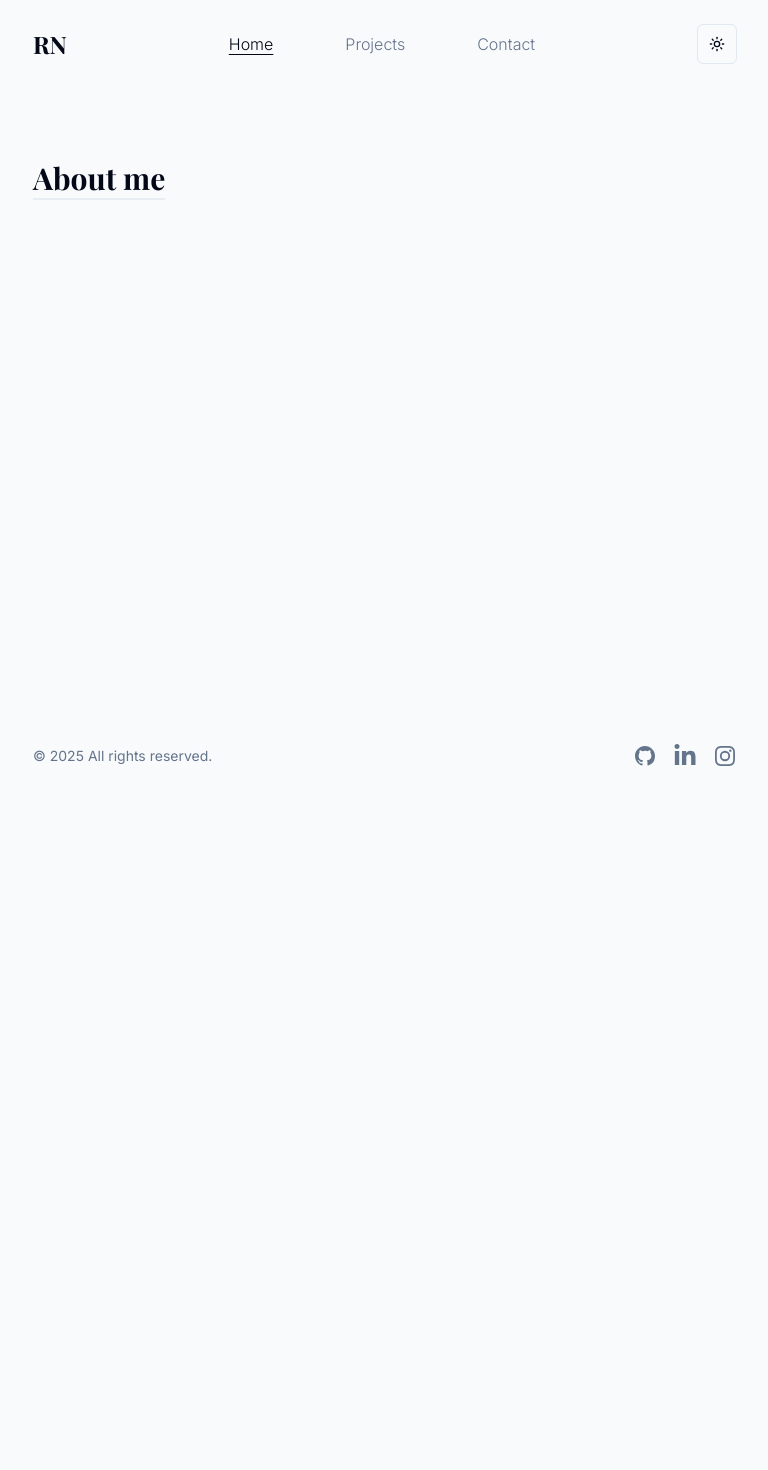
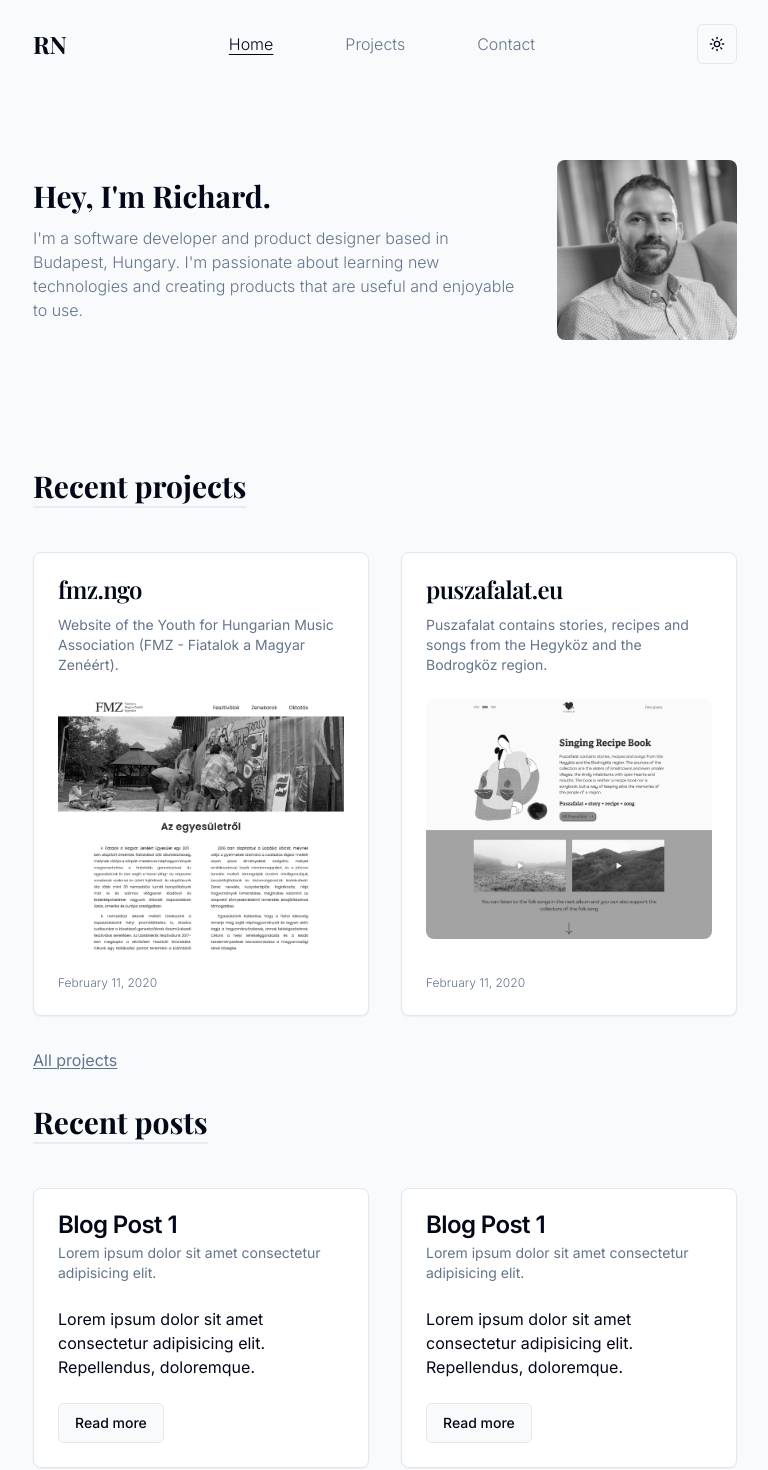
Before and after one commit to nemethricsi/nemethrichard, a Next.js app: page / in a window 1280 px wide. Shown: the top 1470 px of the page, without its empty margins (255-1023 px from the left). Before the commit the page ends 800 px from the top, so only its background shows below. Built offline with nearby package versions, Linux system fonts and the light colour scheme; a web font is replaced by a local one.

Commit message:
fix image import

```diff
--- a/app/page.tsx
+++ b/app/page.tsx
@@ -1,9 +1,170 @@
+import Image from 'next/image';
+import authorImage from '@/public/images/authors/richard.jpg';
+import fmzProjectImage from '@/public/images/fmz.jpg';
+import puszafalatProjectImage from '@/public/images/puszafalat.jpg';
+import Link from 'next/link';
+import { formatDate } from '@/lib/utils';
+import {
+  Card,
+  CardContent,
+  CardDescription,
+  CardFooter,
+  CardHeader,
+  CardTitle,
+} from '@/components/ui/card';
+import { Button } from '@/components/ui/button';
+
 export default function HomePage() {
   return (
     <section className="pb-24 pt-24 sm:pt-40">
       <div className="container flex max-w-3xl flex-col gap-8">
-        <h2 className="title">About me</h2>
+        <Intro />
+        <section>
+          <h2 className="title mb-12">Recent projects</h2>
+          <ul className="grid grid-cols-1 gap-8 sm:grid-cols-2">
+            <li className="h-full">
+              <Link
+                href={`/projects/fmz`}
+                className="h-full hover:drop-shadow-xl"
+              >
+                <Card className="flex h-full flex-col">
+                  <CardHeader className="gap-2">
+                    <CardTitle className="font-serif">fmz.ngo</CardTitle>
+                    <CardDescription>
+                      Website of the Youth for Hungarian Music Association (FMZ
+                      - Fiatalok a Magyar Zenéért).
+                    </CardDescription>
+                  </CardHeader>
+                  <CardContent className="flex-grow">
+                    <Image
+                      src={fmzProjectImage}
+                      alt="image"
+                      quality={100}
+                      width={0}
+                      height={0}
+                      sizes="100%"
+                      className="h-auto w-full rounded-lg object-cover object-center grayscale transition-transform duration-500 group-hover:scale-105"
+                      priority
+                    />
+                  </CardContent>
+                  <CardFooter>
+                    <p className="text-xs font-light text-muted-foreground">
+                      {formatDate(new Date('2020-02-11').toISOString())}
+                    </p>
+                  </CardFooter>
+                </Card>
+              </Link>
+            </li>
+            <li className="h-full">
+              <Link
+                href={`/projects/puszafalat`}
+                className="h-full hover:drop-shadow-xl"
+              >
+                <Card className="flex h-full flex-col">
+                  <CardHeader className="gap-2">
+                    <CardTitle className="font-serif">puszafalat.eu</CardTitle>
+                    <CardDescription>
+                      Puszafalat contains stories, recipes and songs from the
+                      Hegyköz and the Bodrogköz region.
+                    </CardDescription>
+                  </CardHeader>
+                  <CardContent className="flex-grow">
+                    <Image
+                      src={puszafalatProjectImage}
+                      alt="image"
+                      quality={100}
+                      width={0}
+                      height={0}
+                      sizes="100%"
+                      className="h-auto w-full rounded-lg object-cover object-center grayscale transition-transform duration-500 group-hover:scale-105"
+                      priority
+                    />
+                  </CardContent>
+                  <CardFooter>
+                    <p className="text-xs font-light text-muted-foreground">
+                      {formatDate(new Date('2020-02-11').toISOString())}
+                    </p>
+                  </CardFooter>
+                </Card>
+              </Link>
+            </li>
+          </ul>
+          <Link
+            href="/projects"
+            className="mt-8 inline-flex items-center gap-2 text-muted-foreground underline decoration-1 underline-offset-2 transition-colors hover:text-foreground"
+          >
+            <span>All projects</span>
+          </Link>
+        </section>
+        <section>
+          <h2 className="title mb-12">Recent posts</h2>
+          <ul className="grid grid-cols-1 gap-8 sm:grid-cols-2">
+            <li>
+              <Card>
+                <CardHeader>
+                  <CardTitle>Blog Post 1</CardTitle>
+                  <CardDescription>
+                    Lorem ipsum dolor sit amet consectetur adipisicing elit.
+                  </CardDescription>
+                </CardHeader>
+                <CardContent>
+                  <p>
+                    Lorem ipsum dolor sit amet consectetur adipisicing elit.
+                    Repellendus, doloremque.
+                  </p>
+                </CardContent>
+                <CardFooter>
+                  <Button variant="outline">Read more</Button>
+                </CardFooter>
+              </Card>
+            </li>
+            <li>
+              <Card>
+                <CardHeader>
+                  <CardTitle>Blog Post 1</CardTitle>
+                  <CardDescription>
+                    Lorem ipsum dolor sit amet consectetur adipisicing elit.
+                  </CardDescription>
+                </CardHeader>
+                <CardContent>
+                  <p>
+                    Lorem ipsum dolor sit amet consectetur adipisicing elit.
+                    Repellendus, doloremque.
+                  </p>
+                </CardContent>
+                <CardFooter>
+                  <Button variant="outline">Read more</Button>
+                </CardFooter>
+              </Card>
+            </li>
+          </ul>
+        </section>
       </div>
     </section>
   );
 }
+
+function Intro() {
+  return (
+    <section className="flex flex-col-reverse items-start gap-x-10 gap-y-4 pb-24 md:flex-row md:items-center">
+      <div className="mt-2 flex-1 md:mt-0">
+        <h1 className="title no-underline">Hey, I&apos;m Richard.</h1>
+        <p className="mt-3 font-light text-muted-foreground">
+          I&apos;m a software developer and product designer based in Budapest,
+          Hungary. I&apos;m passionate about learning new technologies and
+          creating products that are useful and enjoyable to use.
+        </p>
+      </div>
+      <div className="relative">
+        <Image
+          className="flex-1 rounded-lg grayscale"
+          src={authorImage}
+          alt="Hamed Bahram"
+          width={180}
+          height={180}
+          priority
+        />
+      </div>
+    </section>
+  );
+}
```
